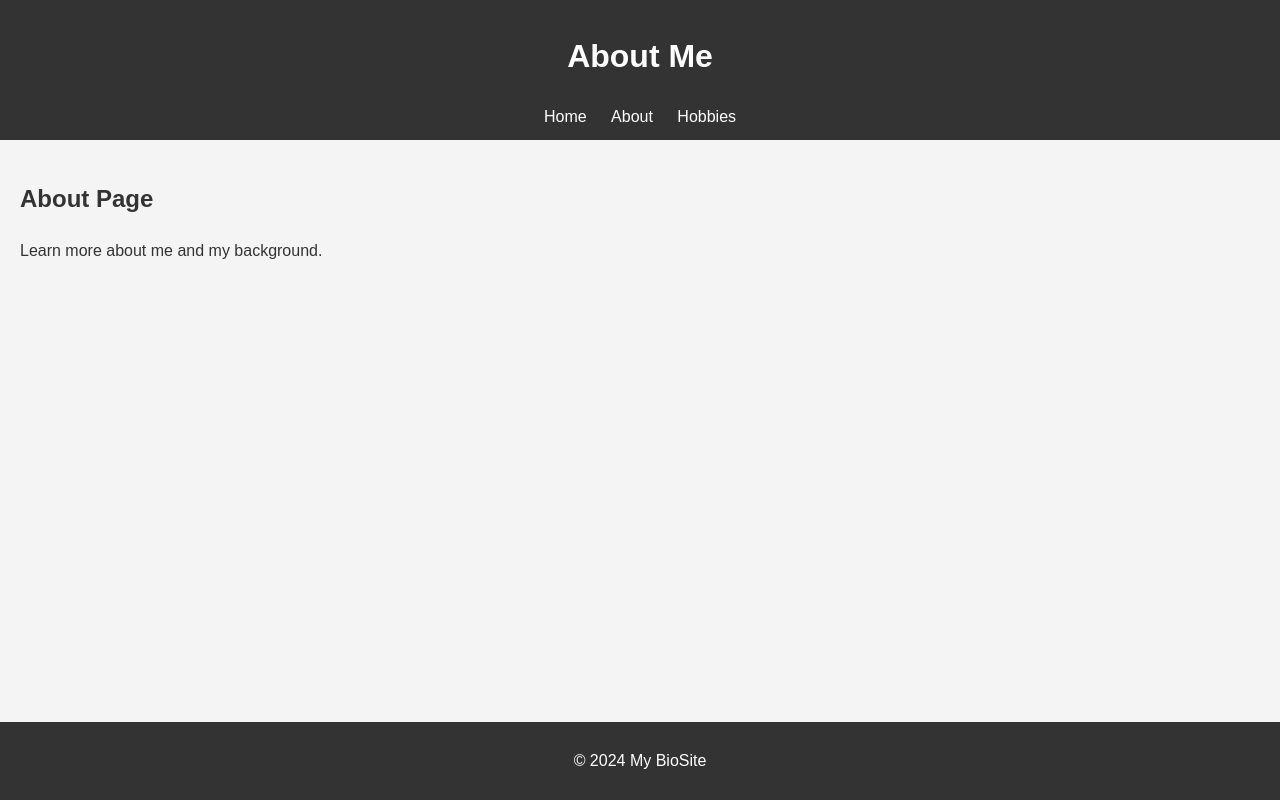
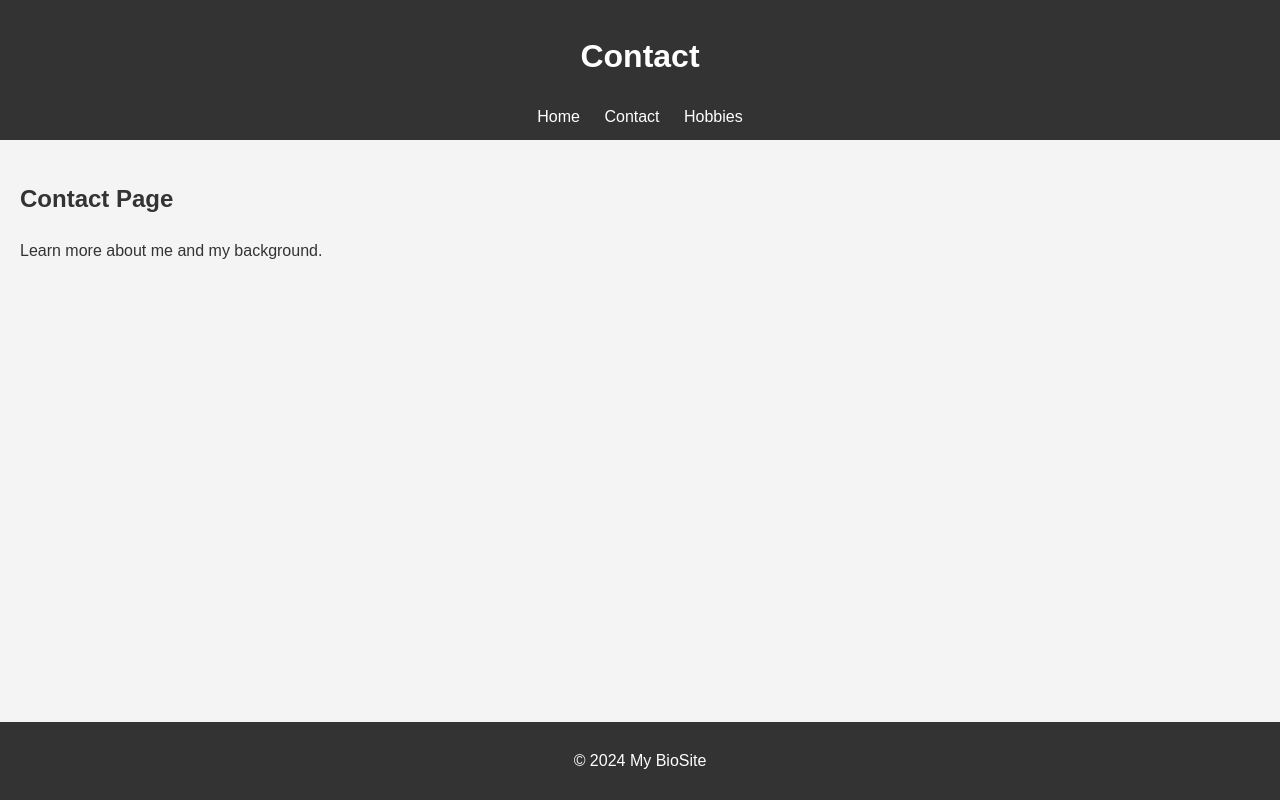
Before and after one commit to Boussofyane01/bioSite, a plain HTML site: page contact.html in a window 1280 px wide. Drawn offline with Linux system fonts and the light colour scheme.

Commit message:
updating files

```diff
--- a/about.html
+++ b/contact.html
@@ -3,20 +3,20 @@
 <head>
     <meta charset="UTF-8">
     <meta name="viewport" content="width=device-width, initial-scale=1.0">
-    <title>My BioSite - About</title>
+    <title>My BioSite - Contact</title>
     <link rel="stylesheet" href="styles.css">
 </head>
 <body>
     <header>
-        <h1>About Me</h1>
+        <h1>Contact</h1>
         <nav>
             <a href="index.html">Home</a>
-            <a href="about.html">About</a>
+            <a href="contact.html">Contact</a>
             <a href="hobbies.html">Hobbies</a>
         </nav>
     </header>
     <main>
-        <h2>About Page</h2>
+        <h2>Contact Page</h2>
         <p>Learn more about me and my background.</p>
     </main>
     <footer>
```
Also changed, not shown: hobbies.html (+1 -1 lines), index.html (+1 -1 lines), 2 other files.
